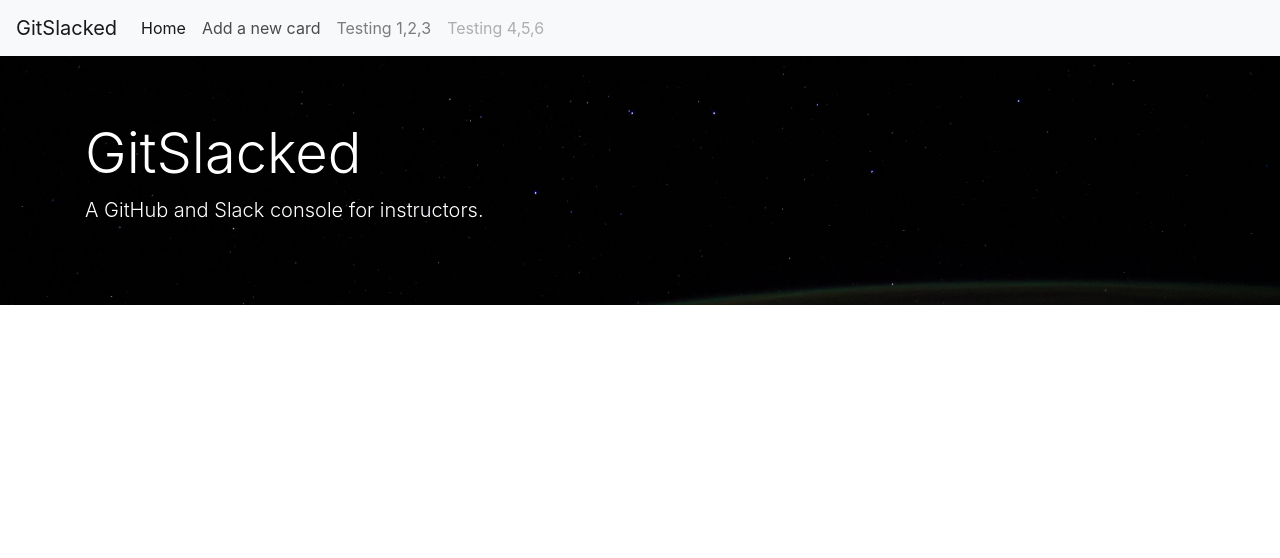
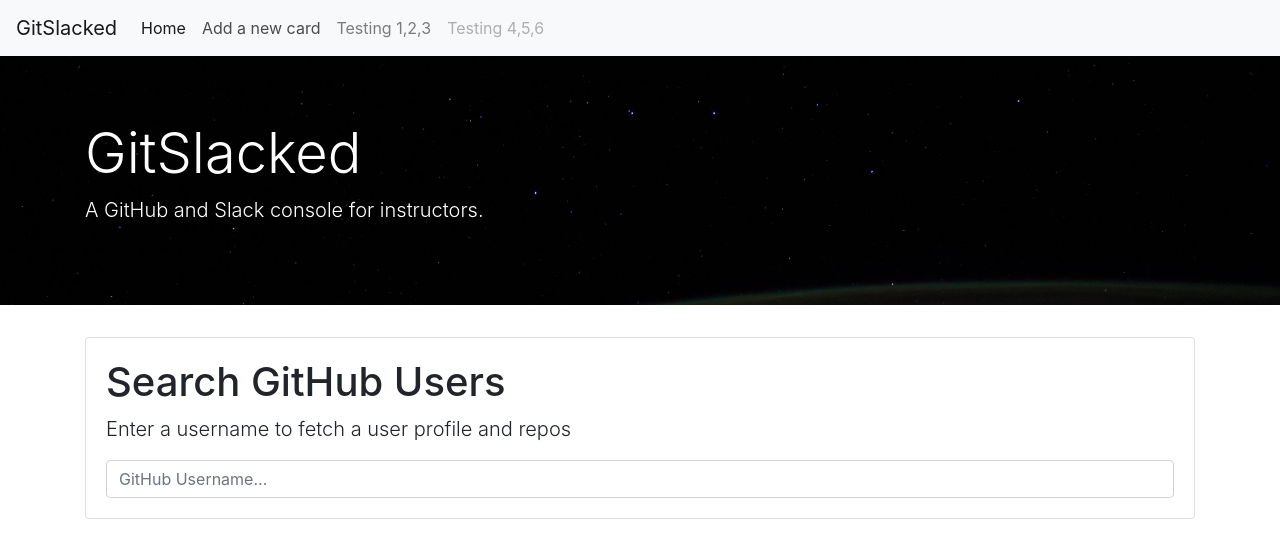
Before and after one commit to smh7/gitslacked2, a plain HTML site: page index.html in a window 1280 px wide. Both pictures are taken after a click on the link "Add a new card". Drawn offline with nearby package versions, Linux system fonts and the light colour scheme; no server answers.

Commit message:
merged initial AWL changes with initial SMH code in app.js

```diff
--- a/index.html
+++ b/index.html
@@ -195,9 +195,11 @@
 
         </div>
       </div>
+      </div>
+      </div>
 
   <!-- Add a new card section -->
-  <div class="container searchContainer" id="searchContainer">
+  <div class="container searchContainer" id="searchContainerID">
     <div class="search card card-body">
       <h1>Search GitHub Users</h1>
       <p class="lead">Enter a username to fetch a user profile and repos</p>
--- a/resources/js/app.js
+++ b/resources/js/app.js
@@ -1,20 +1,19 @@
 
 $("document").ready(function(){
 
-    $("#searchContainer").hide();
+  console.log("before searchContainerID hide");
 
-    $("#newCard").on("click", function(){
-        $(".repoCards").hide();
-        $("#searchContainer").show();
-        // Need User, Repo, and Branch from GitHub (maybe have branch default to Master?)
+  $("#searchContainerID").hide();
+
+  console.log("after searchContainerID hide");
+
+  $("#newCard").on("click", function(){
+    $(".repoCards").hide();
+    $("#searchContainerID").show();
+    console.log("after searchContainerID show inside the newCard click event");
+    // Need User, Repo, and Branch from GitHub (maybe have branch default to Master?)
     }); // end of newCard click event
 
-
-
-
-
-
-}); // end of document.ready
 // Test Data
 let avatar_urlTest = 'https://avatars1.githubusercontent.com/u/36715261?v=4';
 let usernameTest = 'Testy McTest';
@@ -35,8 +34,8 @@ const config = {
 
   const database = firebase.database();
 
-  // HTML UI elements
-  // test push
+// HTML UI elements
+// test push
 //   database.ref().push({
 //   user: "smh7",
 //   repo: "trains",
@@ -125,3 +124,5 @@ UI.prototype.addUserRepoBranchCardToPage = function(userRepoBranchCard) {
 </div>
   `
 }
+
+}); // end of document.ready
```
